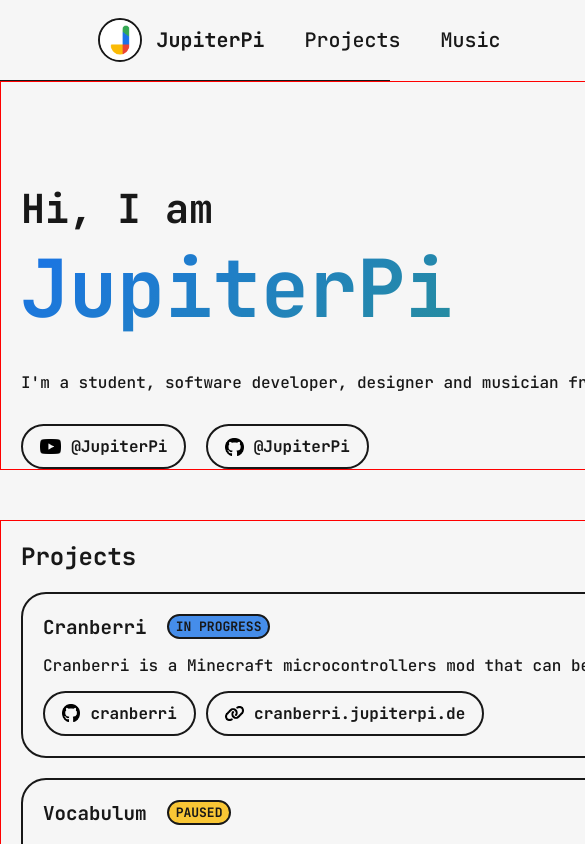
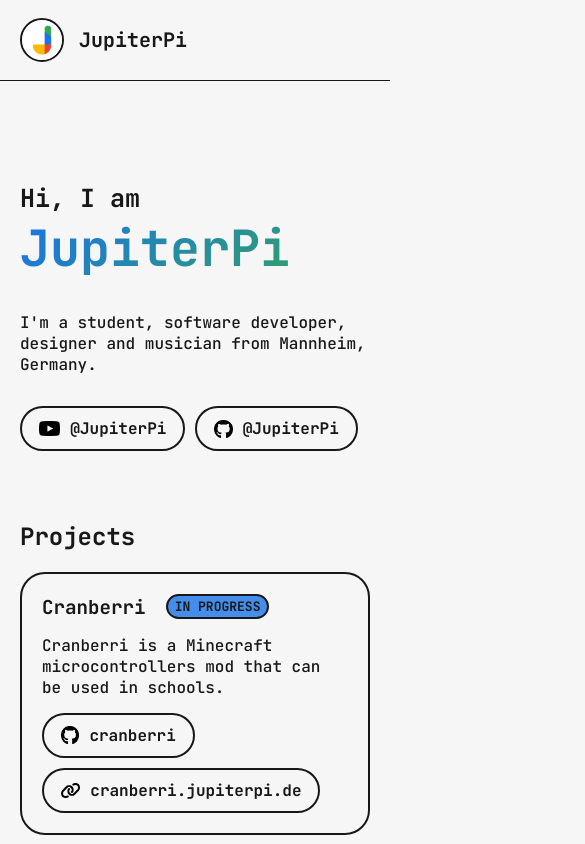
Before and after one commit to JupiterPi/hub, a React (Create React App) app in the folder hub/: page / in a window 390 px wide. Shown: the top 844 px of the page, 585 px wide, since content can reach past the window. Built offline with nearby package versions, Linux system fonts and the light colour scheme.

Commit message:
reactive design

```diff
--- a/hub/src/App.scss
+++ b/hub/src/App.scss
@@ -1,55 +1,26 @@
 @import "style";
-
-#navbar {
-    background-color: $clr-white;
-    height: 80px;
-    border-bottom: 1px solid $clr-black;
-
-    display: flex;
-    justify-content: center;
-
-    position: sticky;
-    top: 0;
-    width: 100%;
-
-    > div {
-        width: 50%;
-
-        display: flex;
-        align-items: center;
-        gap: 40px;
-
-        div {
-            display: flex;
-            align-items: center;
-            gap: 15px;
-
-            font-size: 20px;
-
-            &.active {
-                text-decoration: $clr-black 2px underline;
-            }
-
-            &#home {
-                font-weight: 700;
-                cursor: pointer;
-                img {
-                    height: 40px;
-                    border: 2px solid $clr-black;
-                    border-radius: 100vw;
-                }
-            }
-        }
-    }
-}
 
 .centered {
     display: flex;
     flex-direction: column;
-    align-content: center;
+    align-items: center;
     section {
         width: 1000px;
-        border: 1px solid red;
+        padding: 0 30px;
+    }
+}
+
+@media screen and (max-width: 1100px) {
+    .centered {
+        align-items: stretch;
+    }
+    .centered section {
+        width: auto;
+    }
+}
+
+@media screen and (max-width: 450px) {
+    .centered section {
         padding: 0 20px;
     }
 }
@@ -71,10 +42,14 @@
             -webkit-text-fill-color: transparent;
         }
     }
+}
 
-    #social-links {
-        display: flex;
-        gap: 20px;
+@media screen and (max-width: 600px) {
+    h1 {
+        font-size: 25px !important;
+        div {
+            font-size: 50px !important;
+        }
     }
 }
 
--- a/hub/src/App.tsx
+++ b/hub/src/App.tsx
@@ -1,23 +1,14 @@
 import React from 'react';
 import './App.scss';
-import logo from "./icons/logo_icon.png";
 import {projects} from "./data";
 import {ProjectCard} from "./Project";
 import {icons} from "./icons";
+import {Navbar} from "./Navbar";
 
 function App() {
   return (
     <>
-      <div id="navbar">
-        <div>
-          <div id="home">
-            <img src={logo} alt="JupiterPi logo" />
-            JupiterPi
-          </div>
-          <div>Projects</div>
-          <div>Music</div>
-        </div>
-      </div>
+      <Navbar />
       <div className="centered">
 
         <section id="hello-section">
@@ -25,7 +16,7 @@ function App() {
           <p>
             I'm a student, software developer, designer and musician from Mannheim, Germany.
           </p>
-          <div id="social-links">
+          <div className="chips">
             <a href="https://www.youtube.com/@jupiterpi" target="_blank" id="youtube" className="chip">
               <img src={icons.youtube} style={{height: 15}} />
               @JupiterPi
@@ -41,7 +32,7 @@ function App() {
           <h2>Projects</h2>
           <div>
             {projects.slice(0, 2).map(project => <ProjectCard project={project}/>)}
-            <div className="centered">
+            <div style={{display: "flex", justifyContent: "center"}}>
               <a href="/projects" className="chip">Show more</a>
             </div>
           </div>
--- /dev/null
+++ b/hub/src/Navbar.scss
@@ -0,0 +1,63 @@
+@import "style";
+
+#navbar {
+  background-color: $clr-white;
+  height: 80px;
+  border-bottom: 1px solid $clr-black;
+
+  display: flex;
+  justify-content: center;
+
+  position: sticky;
+  top: 0;
+  width: 100%;
+
+  > div {
+    width: 1000px;
+    padding: 0 30px;
+
+    display: flex;
+    align-items: center;
+    gap: 40px;
+
+    div {
+      display: flex;
+      align-items: center;
+      gap: 15px;
+
+      font-size: 20px;
+
+      &.active {
+        text-decoration: $clr-black 2px underline;
+      }
+
+      &#home {
+        font-weight: 700;
+        cursor: pointer;
+        img {
+          height: 40px;
+          border: 2px solid $clr-black;
+          border-radius: 100vw;
+        }
+      }
+    }
+  }
+}
+
+@media screen and (max-width: 1100px) {
+  #navbar>div {
+    width: 100%;
+  }
+}
+
+@media screen and (max-width: 450px) {
+  #navbar>div {
+    padding: 0 20px;
+  }
+}
+
+@media screen and (max-width: 600px) {
+  #navbar>div :not(:first-child) {
+    display: none;
+  }
+}
--- /dev/null
+++ b/hub/src/Navbar.tsx
@@ -0,0 +1,18 @@
+import logo from "./icons/logo_icon.png";
+import React from "react";
+import "./Navbar.scss";
+
+export function Navbar() {
+  return (
+    <div id="navbar">
+      <div>
+        <div id="home">
+          <img src={logo} alt="JupiterPi logo" />
+          JupiterPi
+        </div>
+        <div>Projects</div>
+        <div>Music</div>
+      </div>
+    </div>
+  );
+}
--- a/hub/src/Project.tsx
+++ b/hub/src/Project.tsx
@@ -16,7 +16,7 @@ export function ProjectCard({ project }: { project: Project }) {
         </div>
       </div>
       {project.description}
-      <div style={{display: "flex", gap: "10px"}}>
+      <div className="chips">
         {project.githubRepo != null && (
           <a className="chip" href={"https://github.com/JupiterPi/" + project.githubRepo} target="_blank">
             <img src={icons.github} height={18} />
--- a/hub/src/style.scss
+++ b/hub/src/style.scss
@@ -1,5 +1,4 @@
 @import url('https://fonts.googleapis.com/css2?family=JetBrains+Mono:ital,wght@0,100..800;1,100..800&display=swap');
-@import url('https://fonts.googleapis.com/css2?family=DM+Sans:ital,opsz,wght@0,9..40,100..1000;1,9..40,100..1000&display=swap');
 
 $clr-white: #f6f6f6;
 $clr-black: #181818;
@@ -17,7 +16,6 @@ body {
   color: $clr-black;
   font-family: "JetBrains Mono", monospace;
   font-weight: 500;
-  //font-family: "DM Sans", sans-serif;
 }
 
 .card {
@@ -57,3 +55,9 @@ a.chip {
     background: transparentize($clr-black, 0.9);
   }
 }
+
+.chips {
+  display: flex;
+  gap: 10px;
+  flex-wrap: wrap;
+}
```
